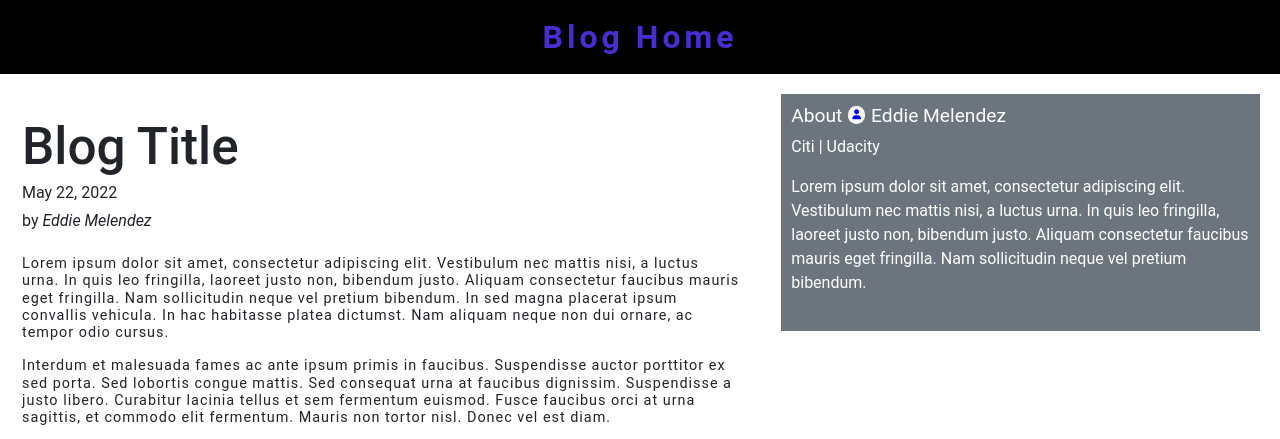
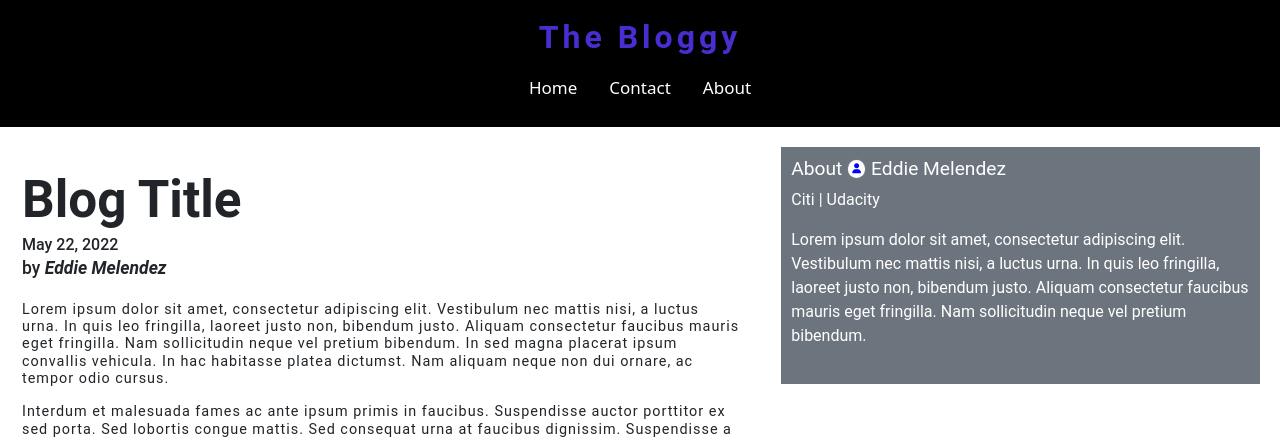
Before and after one commit to exmelendez/udacity-project1, a plain HTML site: page pages/blog.html in a window 1280 px wide. Shown: the top 439 px of the page. Drawn offline with nearby package versions, Linux system fonts and the light colour scheme.

Commit message:
added updated header to blog HTML + added other necessary elements

```diff
--- a/CSS/blog/__author/blog__author.css
+++ b/CSS/blog/__author/blog__author.css
@@ -1,3 +1,4 @@
 .blog__author {
   margin: 4px 0 0 0;
+  font-size: 1.1em;
 }
--- a/CSS/blog/__date/blog__date.css
+++ b/CSS/blog/__date/blog__date.css
@@ -1,3 +1,4 @@
 .blog__date {
   margin: 4px 0 0 0;
+  font-size: 1em;
 }
--- a/pages/blog.html
+++ b/pages/blog.html
@@ -8,20 +8,31 @@
   <link rel="stylesheet" href="../CSS/index.css">
   <link href="https://cdn.jsdelivr.net/npm/bootstrap@5.2.0-beta1/dist/css/bootstrap.min.css" rel="stylesheet" integrity="sha384-0evHe/X+R7YkIZDRvuzKMRqM+OrBnVFBL6DOitfPri4tjfHxaWutUpFmBp4vmVor" crossorigin="anonymous">
   <script src="https://kit.fontawesome.com/2e0e252e85.js" crossorigin="anonymous"></script>
+  <script src="../js/index.js"></script>
 </head>
 <body>
   <div class="page">
     <header class="header">
-      <a class="header__logo" href="../index.html">Blog Home</a>
+      <div class="header__nav">
+        <a class="header__logo" href="../index.html">The Bloggy</a>
+        <div class="header__navLinks" id="navLinks">
+          <a class="header__navLink" href="../index.html">Home</a>
+          <a class="header__navLink" href="./contact.html">Contact</a>
+          <a class="header__navLink" href="#about">About</a>
+        </div>
+        <a class="header__navLink header__navIcon" href="javascript:void(0);" onclick="toggleNav()">
+          <i class="fa fa-bars"></i>
+        </a>
+      </div>
     </header>
 
     <section class="blog">
 
       <div class="blog__container">
         <div class="blog__header">
-          <h1 class="blog__title">Blog Title</h1>
-          <p class="blog__date">May 22, 2022</p>
-          <p class="blog__author">by <em>Eddie Melendez</em></p>
+          <h1 class="blog__title"><strong>Blog Title</strong></h1>
+          <h2 class="blog__date">May 22, 2022</h2>
+          <h3 class="blog__author">by <strong><em>Eddie Melendez</em></strong></h3>
         </div>
 
         <article class="blog__article">
```
